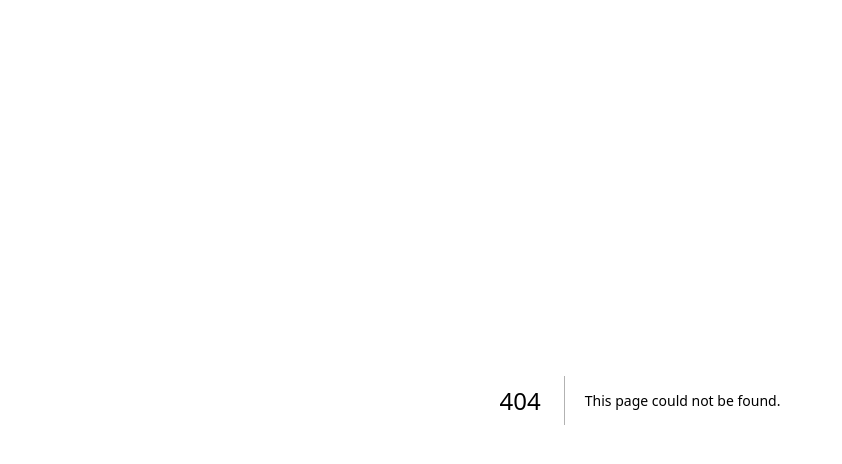
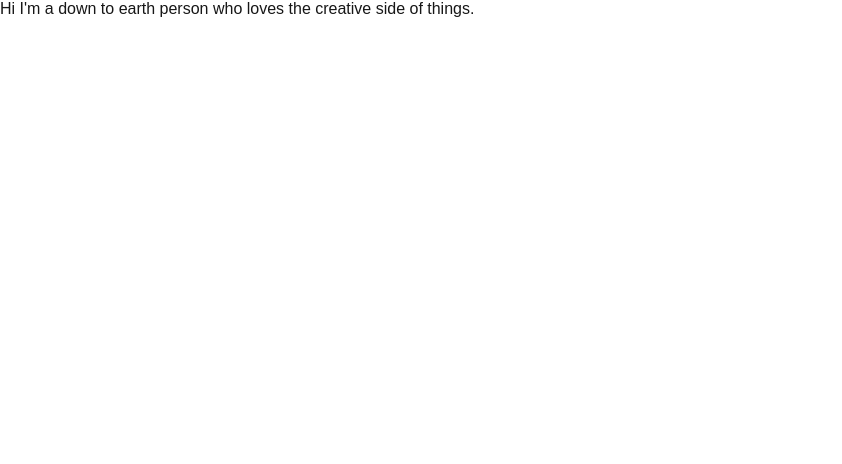
Before and after one commit to LifeSource/kenrickwu, a Next.js app: page /about in a window 1280 px wide. Before the commit this address had no page. Shown: the top 464 px of the page, without its empty margins (0-842 px from the left). Built offline with nearby package versions, Linux system fonts and the light colour scheme.

Commit message:
Added a basic about page

```diff
--- /dev/null
+++ b/app/about/page.tsx
@@ -0,0 +1,9 @@
+import React from "react";
+
+export default function AboutMe() {
+  return (
+    <div>
+      Hi I'm a down to earth person who loves the creative side of things.
+    </div>
+  );
+}
```
